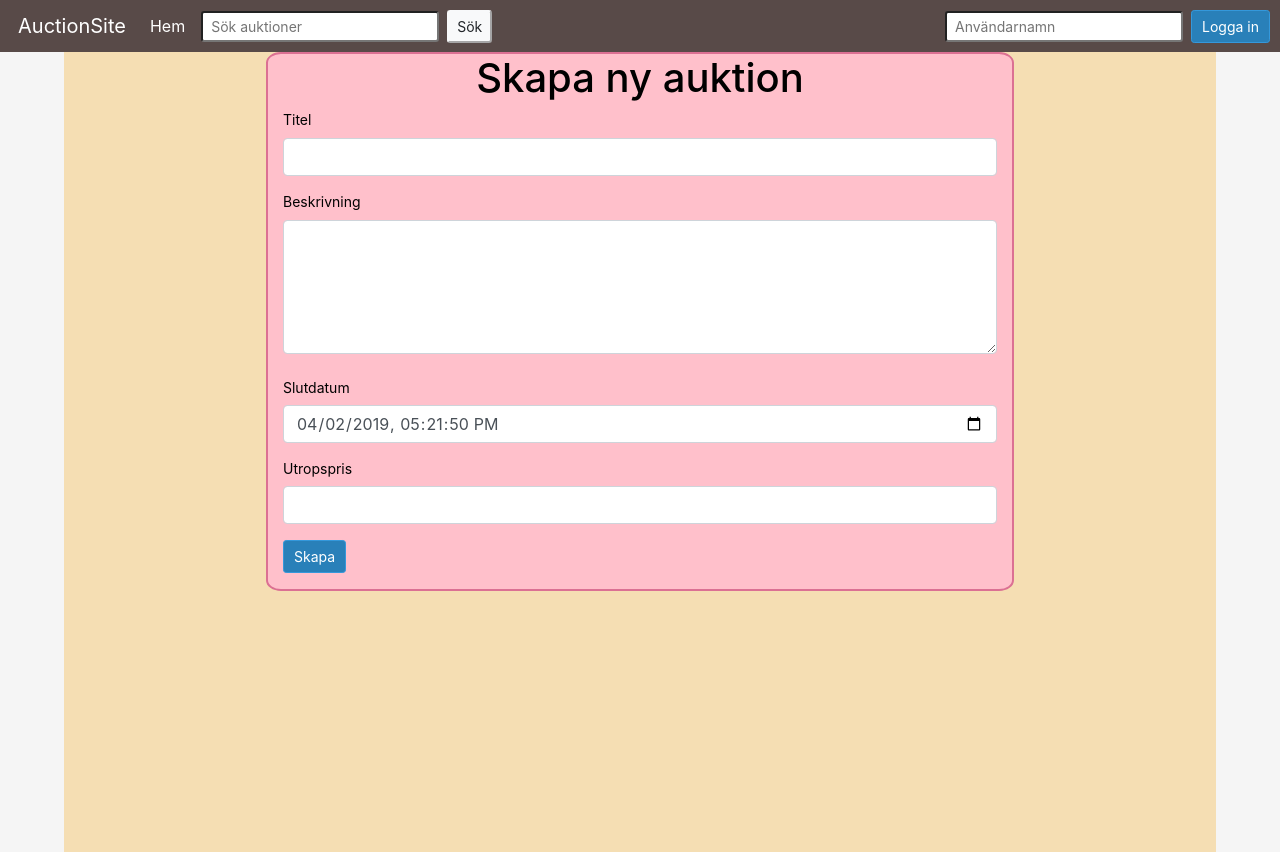
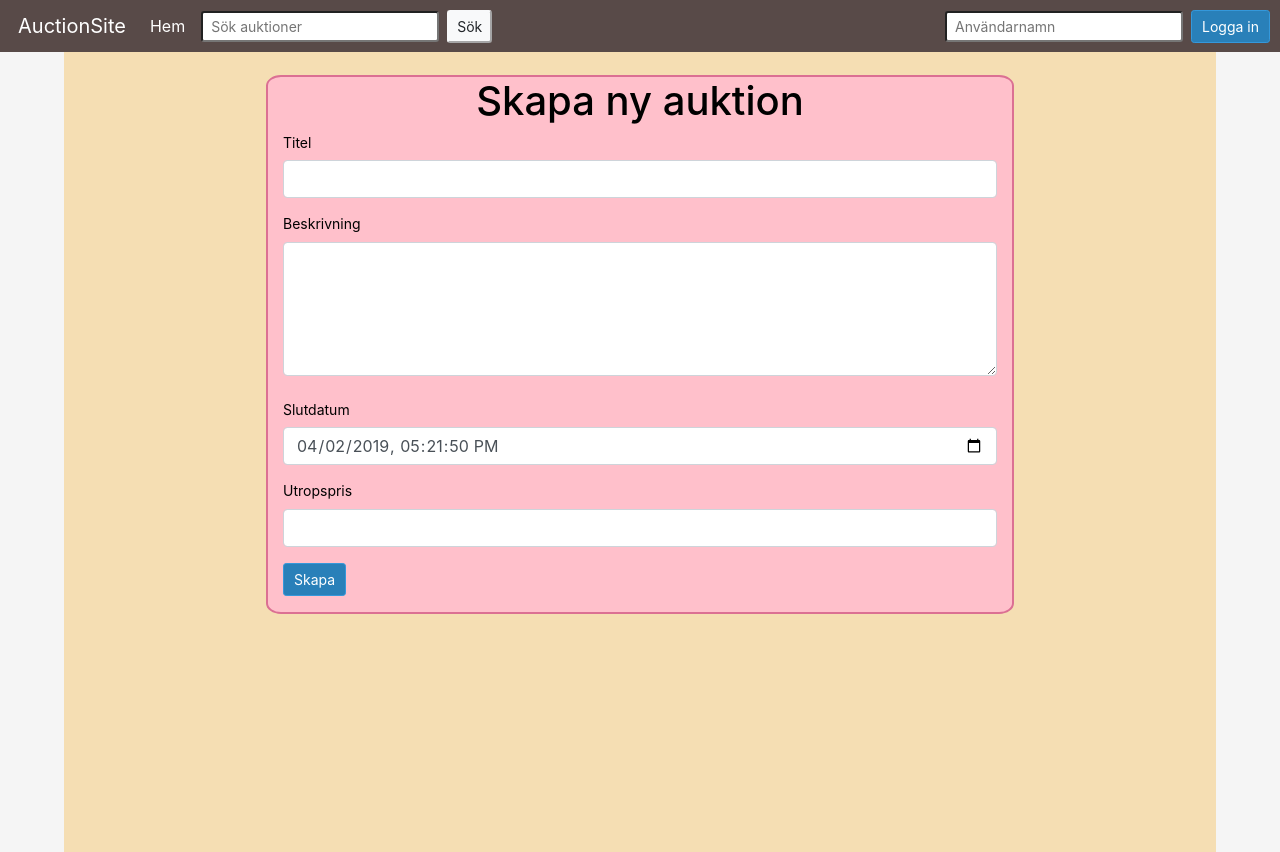
Before and after one commit to Ronnehag/Nackowski2000, a React (Create React App) app: page /newauction in a window 1280 px wide. Built offline with nearby package versions, Linux system fonts and the light colour scheme.

Commit message:
css for createauction

```diff
--- a/src/index.css
+++ b/src/index.css
@@ -107,6 +107,9 @@ img{
   border: 2px solid palevioletred;
   border-radius: 2%;
 }
+.createAuctionContainer{
+  padding-top: 2%;
+}
 /*END CREATE AUCTION*/
 
 
```
